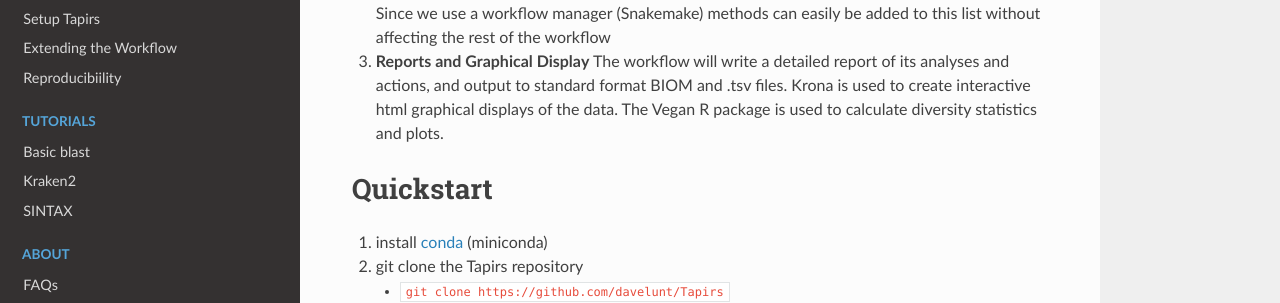
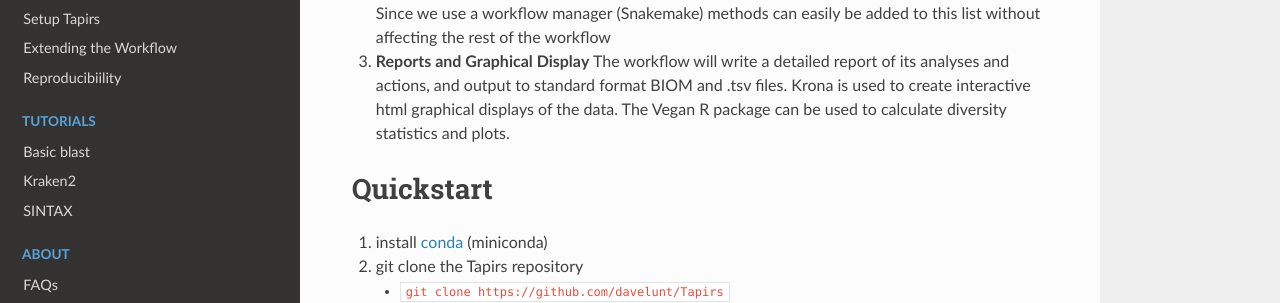
Before and after one commit to EvoHull/Tapirs, an MkDocs documentation site: the page built from docs/index.md, in a window 1280 px wide and 900 px high, scrolled down 334 px. Shown: the part 206-509 px from the top of the window. Built offline with MkDocs 1.6.1, drawn with Linux system fonts in a browser that asks for light colours; nearby versions of some CDN libraries.

Commit message:
Update index.md

```diff
--- a/docs/index.md
+++ b/docs/index.md
@@ -8,7 +8,7 @@ The Tapirs workflow starts with a directory of demultiplexed fastq.gz sequences.
 
 1. **Quality Control** quality trimming, length trimming, denoising to remove errors, and dereplication to remove redundancy
 2. **Taxonomic Assignment** Taxonomic identity is assigned to each sequence by a variety of methods including blast with different LCA approaches, SINTAX kmer analysis, and Kraken2. Since we use a workflow manager (Snakemake) methods can easily be added to this list without affecting the rest of the workflow
-3. **Reports and Graphical Display** The workflow will write a detailed report of its analyses and actions, and output to standard format BIOM and .tsv files. Krona is used to create interactive html graphical displays of the data. The Vegan R package is used to calculate diversity statistics and plots.
+3. **Reports and Graphical Display** The workflow will write a detailed report of its analyses and actions, and output to standard format BIOM and .tsv files. Krona is used to create interactive html graphical displays of the data. The Vegan R package can be used to calculate diversity statistics and plots.
 
 # Quickstart
 
```
